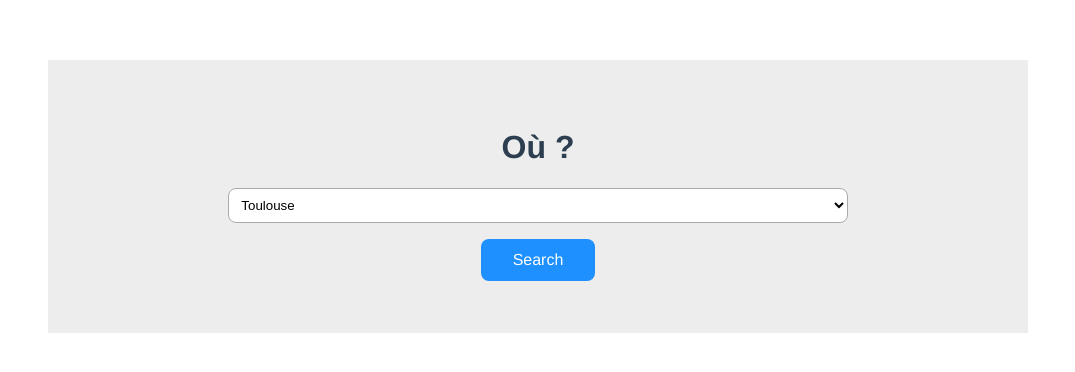
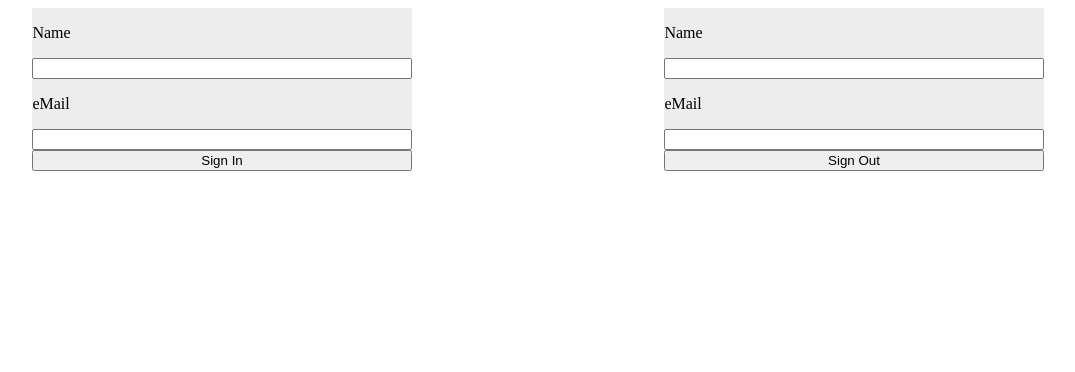
Before and after one commit to hcourthias/theme02, a Vue app: page / in a window 1280 px wide. Shown: the top 372 px of the page, without its empty margins (102-1177 px from the left). Built offline with nearby package versions, Linux system fonts and the light colour scheme.

Commit message:
start of work on User login

```diff
--- a/src/App.vue
+++ b/src/App.vue
@@ -1,73 +1,65 @@
 <template>
-  <div id="app">
-    <div class="container">
-      <h1>Où ?</h1>
-      <select v-model="selected" class="select">
-        <option
-          v-for="option in options"
-          v-bind:value="option.value"
-          v-bind:key="option.key"
-        >
-          {{ option.value }}
-        </option>
-      </select>
-      <div>
-        <router-link class="button" :to="{name: 'currentWeather', params: { city: selected }}">Search</router-link>
-      </div>
+    <div id="container">
+        <div class="sign">
+            <p>Name</p>
+            <input type="text" name="name" v-model="name">
+            <p>eMail</p>
+            <input type="text" name="email" v-model="email">
+            <button v-on:click="getUser">Sign In</button>
+        </div>
+        <div class="sign">
+            <p>Name</p>
+            <input type="text" name="nameOut" v-model="name">
+            <p>eMail</p>
+            <input type="text" name="email" v-model="email">
+            <button v-on:click="createUser">Sign Out</button>
+        </div>
     </div>
-    <router-view />
-  </div>
 </template>
+
 <script>
+  import {API} from "./api/api"
+    export default {
+        data() {
+            return{
+                name: null,
+                email: null,
+            }
+        },
+        methods: {
+          createUser() {
+            API.createUser(this.email,this.name)
+          }
+          ,
+          updateUser(){
 
-export default {
-  name: "App",
-  data() {
-    return {
-      selected: "Toulouse",
-      options: [{ value: "Toulouse" }, { value: "Paris" }, { value: "Nice" }],
-    };
-  },
-};
+          },
+          getUser(){
+            console.log(this.email+" fzefezf "+ this.name)
+            API.getUserByEmailAndUsername(this.email,this.name)
+          },
+          deleteUser() {
+
+          },
+        }
+    }
+
+
 </script>
 
+<style >
+#container{
+  display: flex;
+  justify-content: space-around;
+  width: 100%;
+  height: 100%;
+  align-items: center;
+}
 
-<style>
-#app {
-  font-family: Avenir, Helvetica, Arial, sans-serif;
-  -webkit-font-smoothing: antialiased;
-  -moz-osx-font-smoothing: grayscale;
-  text-align: center;
-  color: #2c3e50;
-  margin-top: 60px;
-}
-.container {
-  background-color: #ededed;
-  max-width: 70%;
-  padding: 48px;
-  margin-left: auto;
-  margin-right: auto;
-  margin-bottom: 12px;
-}
-.select {
-  background-color: #ffffff;
-  width: 70%;
-  padding: 8px;
-  margin-bottom: 12px;
-  border-color: #aaaaaa;
-  border-radius: 8px;
-}
-.button {
-  background-color: #1e90ff;
-  border: none;
-  color: white;
-  padding: 12px 32px;
-  text-align: center;
-  text-decoration: none;
-  display: inline-block;
-  font-size: 16px;
-  margin: 4px 2px;
-  cursor: pointer;
-  border-radius: 8px;
+.sign{
+  width: 30%;
+  display: flex;
+  flex-direction: column;
+  background-color: #ededed ;
 }
 </style>
--- /dev/null
+++ b/src/components/User.vue
@@ -0,0 +1,61 @@
+<template>
+    <div id="container">
+        <div class="sign">
+            <p>Name</p>
+            <input type="text" name="name">
+            <p>eMail</p>
+            <input type="text" name="email">
+            <button>Sign In</button>
+        </div>
+        <div class="sign">
+            <p>Name</p>
+            <input type="text" name="name">
+            <p>eMail</p>
+            <input type="text" name="email">
+            <button>Sign Out</button>
+        </div>
+    </div>
+</template>
+
+<script>
+
+    export default {
+        data() {
+            return{
+                name: String,
+                email: String,
+            }
+        },
+        createUser() {
+            this.name=this.input.name
+            this.email=this.input.email
+        },
+        updateUser(){
+
+        },
+        getUser(){
+
+        },
+        deleteUser() {
+
+        },
+    }
+
+
+</script>
+
+<style >
+#container{
+  display: flex;
+  justify-content: space-around;
+  width: 70%;
+  align-items: center;
+}
+
+.sign{
+  width: 30%;
+  display: flex;
+  flex-direction: column;
+  background-color: #ededed ;
+}
+</style>
```
Also changed, not shown: 1 other file (tests, documents, lock files or other folders).
